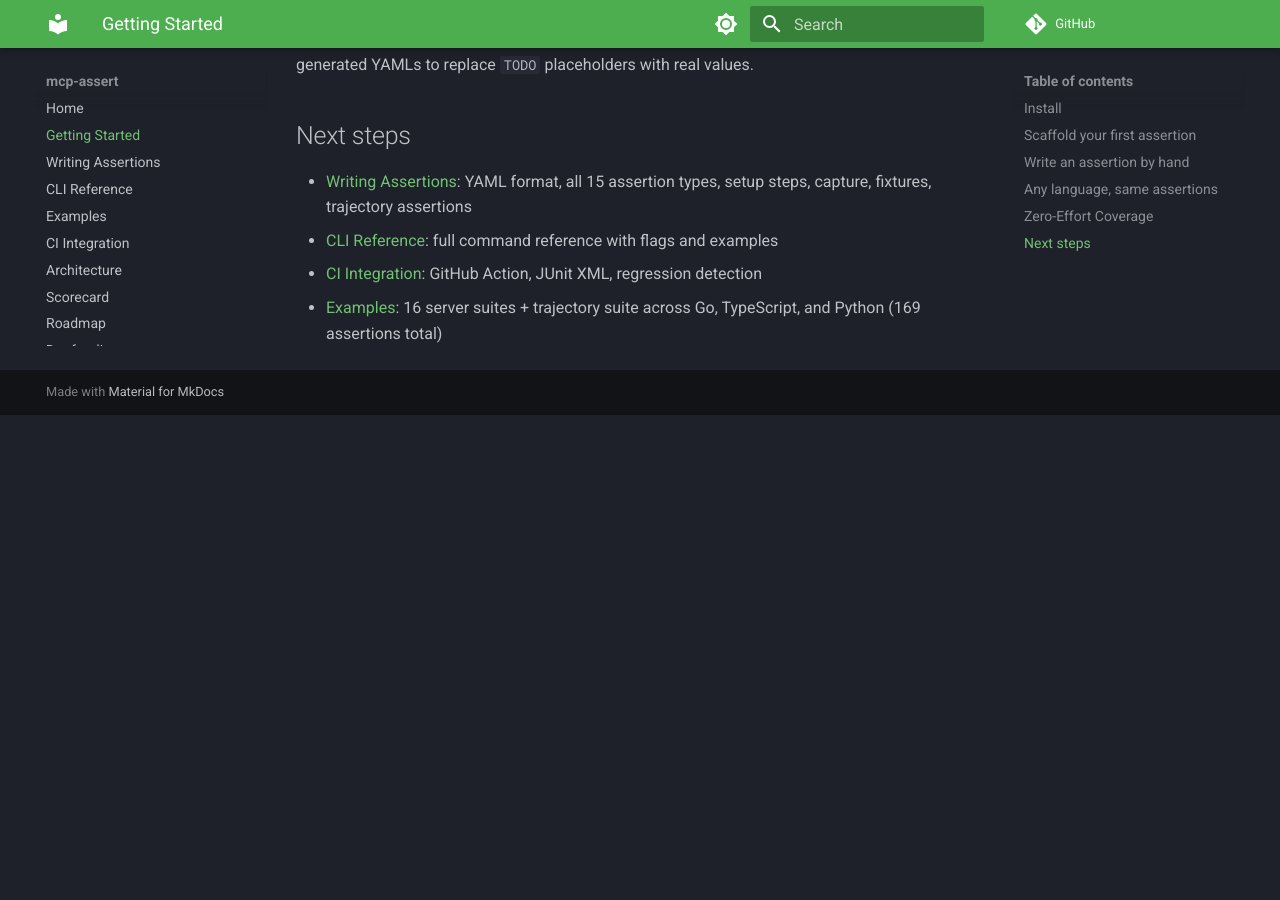
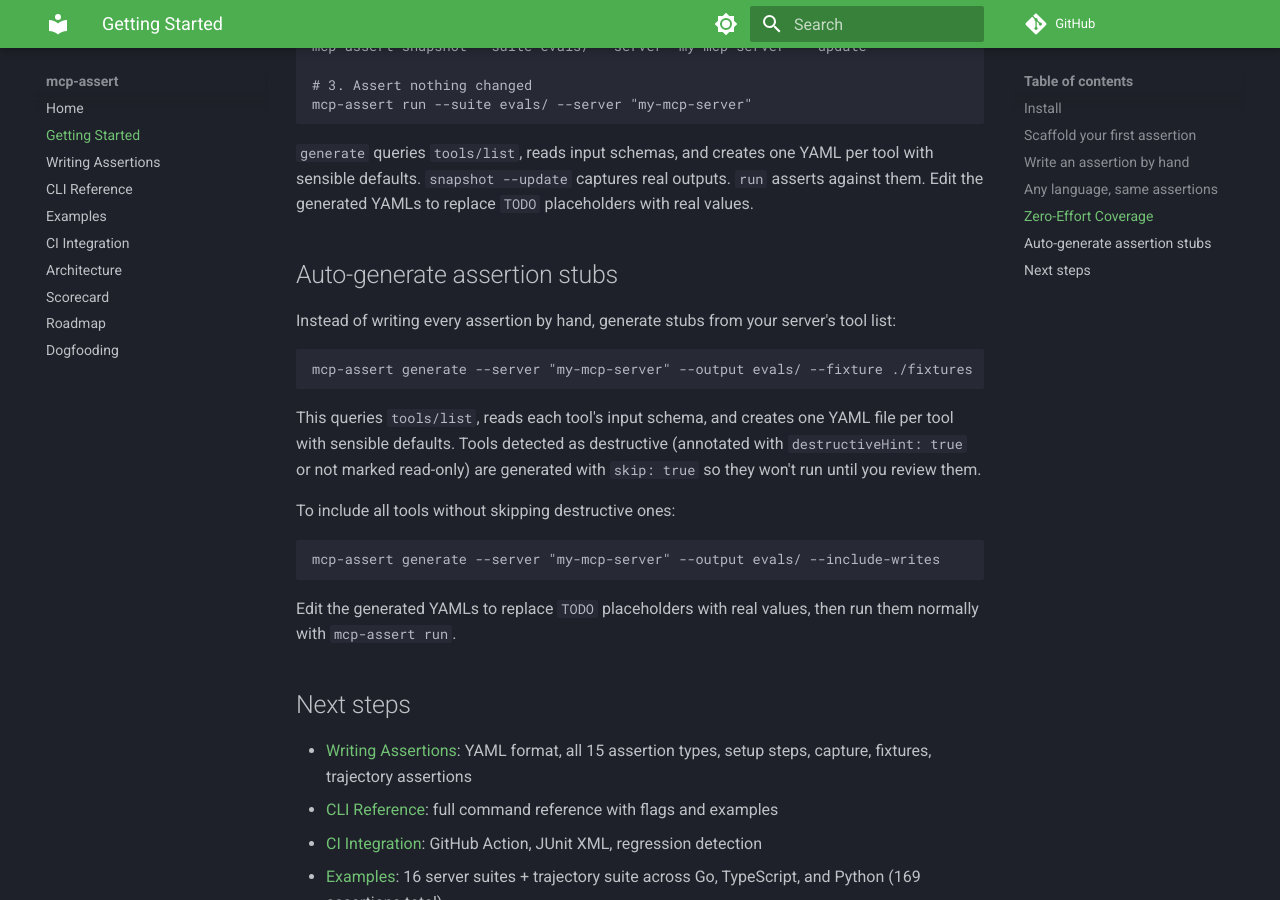
Before and after one commit to blackwell-systems/mcp-assert, an MkDocs documentation site: the page built from docs/getting-started.md, in a window 1280 px wide and 900 px high, scrolled down 1788 px. Built offline with MkDocs 1.6.1 and Material for MkDocs 9.7.7, drawn with Linux system fonts in a browser that asks for light colours; comment, search, counter and statistics services are not loaded; before the commit the page ends 2203 px from its top, so only the background shows below that; some of the changed text lies outside the part shown.

Commit message:
docs: add single-file usage and generate stubs section to getting-started.md

````diff
--- a/docs/getting-started.md
+++ b/docs/getting-started.md
@@ -25,6 +25,14 @@ PASS  read_file returns file contents  1203ms
 
 1 passed
 ```
+
+You can also run a single YAML file directly instead of an entire directory:
+
+```bash
+mcp-assert run --suite evals/read_file.yaml --fixture evals/fixtures
+```
+
+This is useful for iterating on one assertion at a time during development.
 
 ## Write an assertion by hand
 
@@ -84,6 +92,24 @@ mcp-assert run --suite evals/ --server "my-mcp-server"
 
 `generate` queries `tools/list`, reads input schemas, and creates one YAML per tool with sensible defaults. `snapshot --update` captures real outputs. `run` asserts against them. Edit the generated YAMLs to replace `TODO` placeholders with real values.
 
+## Auto-generate assertion stubs
+
+Instead of writing every assertion by hand, generate stubs from your server's tool list:
+
+```bash
+mcp-assert generate --server "my-mcp-server" --output evals/ --fixture ./fixtures
+```
+
+This queries `tools/list`, reads each tool's input schema, and creates one YAML file per tool with sensible defaults. Tools detected as destructive (annotated with `destructiveHint: true` or not marked read-only) are generated with `skip: true` so they won't run until you review them.
+
+To include all tools without skipping destructive ones:
+
+```bash
+mcp-assert generate --server "my-mcp-server" --output evals/ --include-writes
+```
+
+Edit the generated YAMLs to replace `TODO` placeholders with real values, then run them normally with `mcp-assert run`.
+
 ## Next steps
 
 - [Writing Assertions](writing-assertions.md): YAML format, all 15 assertion types, setup steps, capture, fixtures, trajectory assertions
````
